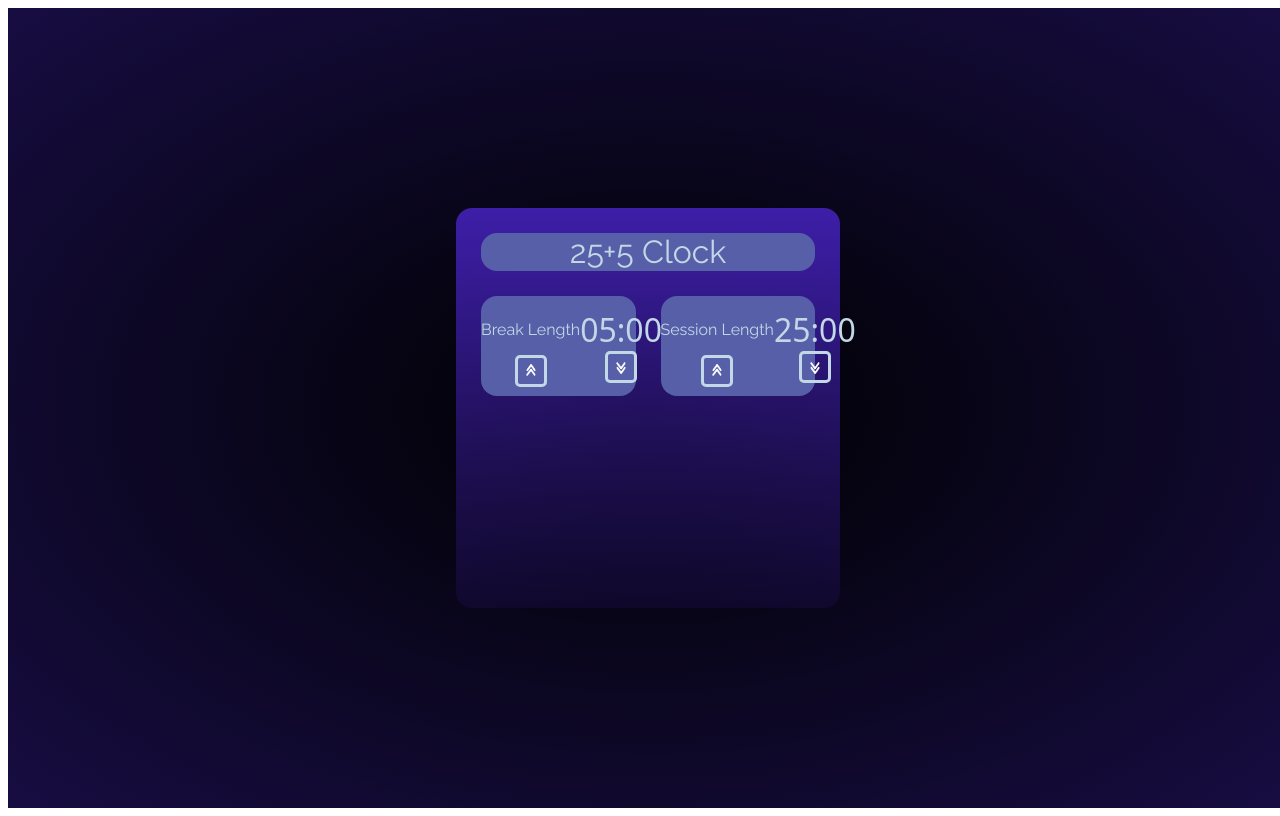
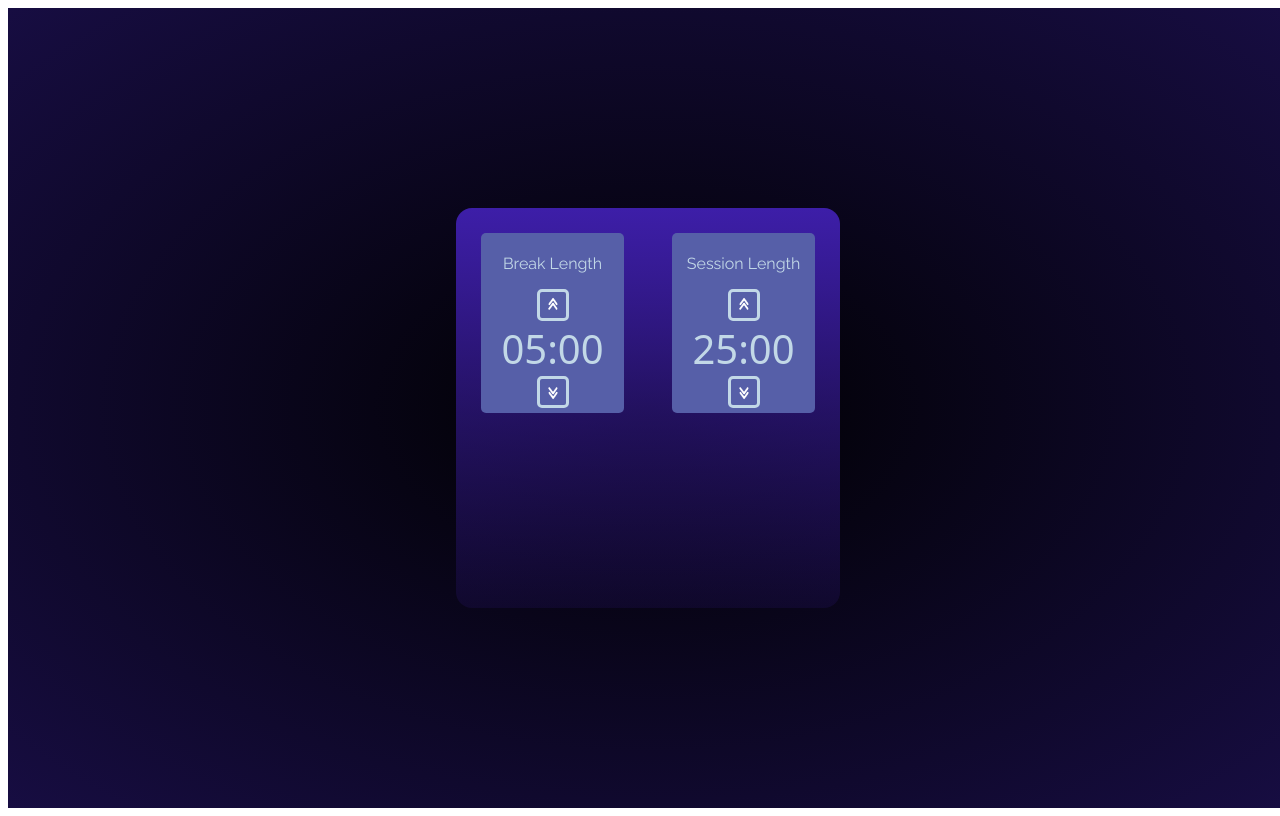
Before and after one commit to Geomorpholog/Timer25-5, a React (Create React App) app: page / in a window 1280 px wide. Built offline with nearby package versions, Linux system fonts and the light colour scheme; a web font is replaced by a local one.

Commit message:
Revert "6th changes"
This reverts commit f9c49b8072544da63dc2741f5126eac96ff2e237.

```diff
--- a/src/App.js
+++ b/src/App.js
@@ -10,17 +10,16 @@ function App(){
 return(
 
     <div className="background">
-        <div className="app">
-          <div class='header'>25+5 Clock</div>
-
+      <div className="app">
+        <div>
                 <Elements value={breaking} name="break"
                     methodup={(() => setBreaking(breaking = 5))}
                     methoddown={(() => setBreaking(breaking = -5))}
                     dirUp="up"
                     dirDown="down"
                 />
-
-
+        </div>
+        <div>
                 <Elements value={session} name="session"
                     methodup={(() => setSession(session = 50))}
                     methoddown={(() => setSession(session = -50))}
@@ -28,7 +27,7 @@ return(
                     dirDown="down"
                 />
 
-
+        </div>
 
       </div>
     </div>
--- a/src/index.css
+++ b/src/index.css
@@ -21,70 +21,45 @@ body {
   font-family: "Raleway";
 }
 
-.app {
-    width: 30%;
-    height: 50%;
-    background: var(--color4);
-    display: grid;
-    grid-template-columns: repeat(2,1fr);
-    grid-template-rows: repeat(12,1fr);
-    grid-column-gap: 25px;
-    grid-row-gap: 25px;
-    padding: 25px;
-    border-radius: 1rem;
+.app{
+  width:30%;
+  height:50%;
+  background:var(--color4);
+  border-radius:1rem;
+  padding:25px;
+  display:grid;
+  grid-template-columns: repeat(2,1fr);
+  grid-template-rows:repeat(3,1fr);
+  grid-gap:3rem;
 }
 
-@media (max-width:620px){
+@media (max-width:520px){
   .app{
     width:80%;
     height:80%;
   }
 }
-.header {
-    background: var(--color6);
-    text-align: center;
-    color: #c2d8e7;
-    font-size: 2rem;
-    display: flex;
-    flex-wrap: wrap;
-    flex-direction: column;
-    justify-content: center;
-    align-items: center;
-    grid-column:1/3;
-    grid-row:1/3;
-    border-radius:1rem;
 
+.elements{
+  background:var(--color6);
+  border-radius:5px;
+  text-align:center;
+  padding:5px;
+  color:#c2d8e7;
 }
-.elements {
-    border-radius: 1rem;
-    background: var(--color6);
-    text-align: center;
-    color: #c2d8e7;
-    font-size: 1rem;
-    display: flex;
-    flex-wrap: wrap;
-    flex-direction: column;
-    justify-content: center;
-    align-items: center;
-    height: 100%;
-    width: 100%;
-    grid-row: 3/7;
-}
-    .elements p {
-        display: block;
-    }
     .elements div {
         font-family: 'Jersey 10', system-ui;
         color: white;
-        font-size: 2rem;
-        display: block;
+        font-size: 2.5rem;
+        display: inline;
         color: #c2d8e7;
-        }
+        margin: 0 10px;
+    }
 .button {
     background-color: transparent;
     width: 2rem;
     height: 2rem;
-    display: block;
+    display: inline;
     border-style: none;
     border: solid 3px #c2d8e7;
     border-radius: 5px;
```
